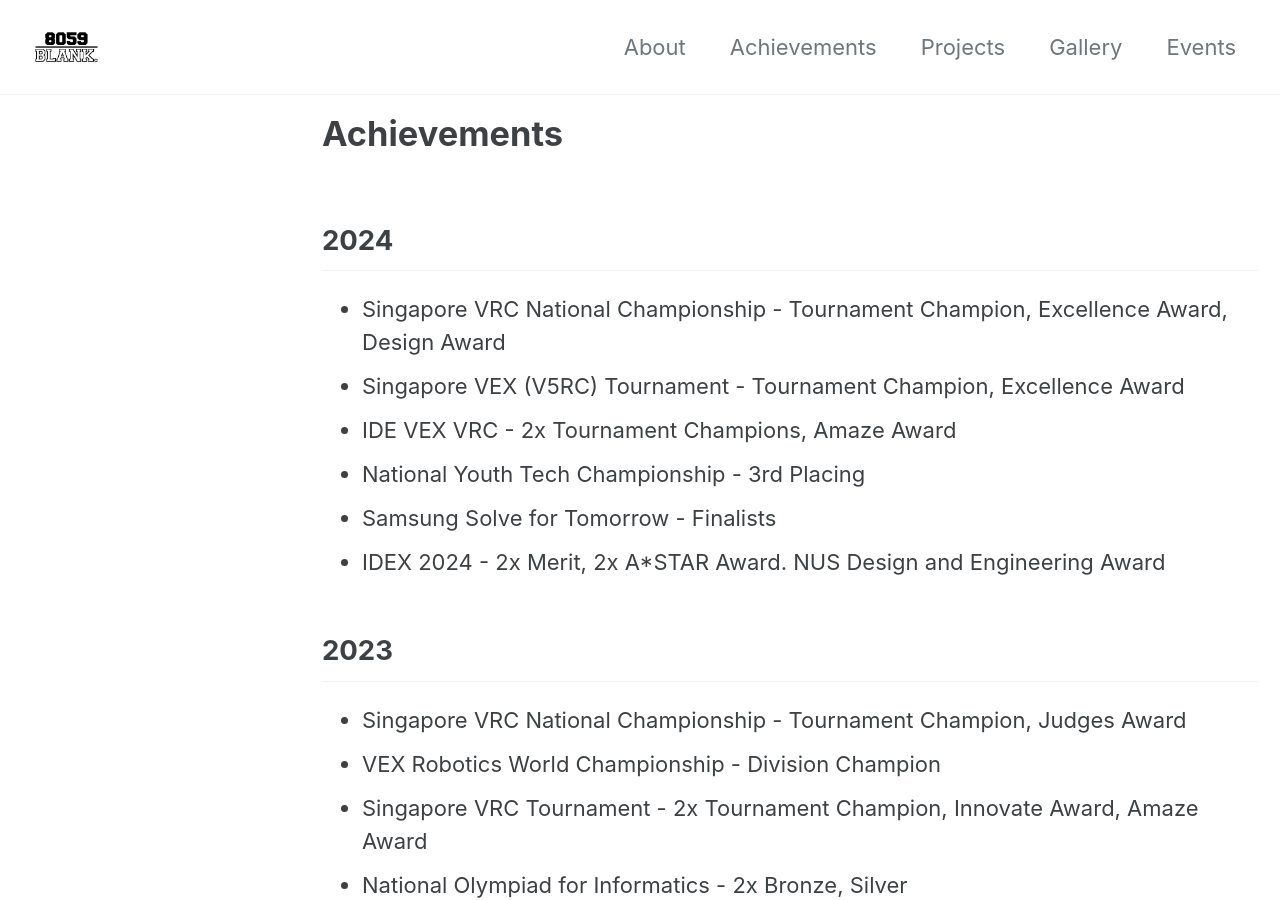
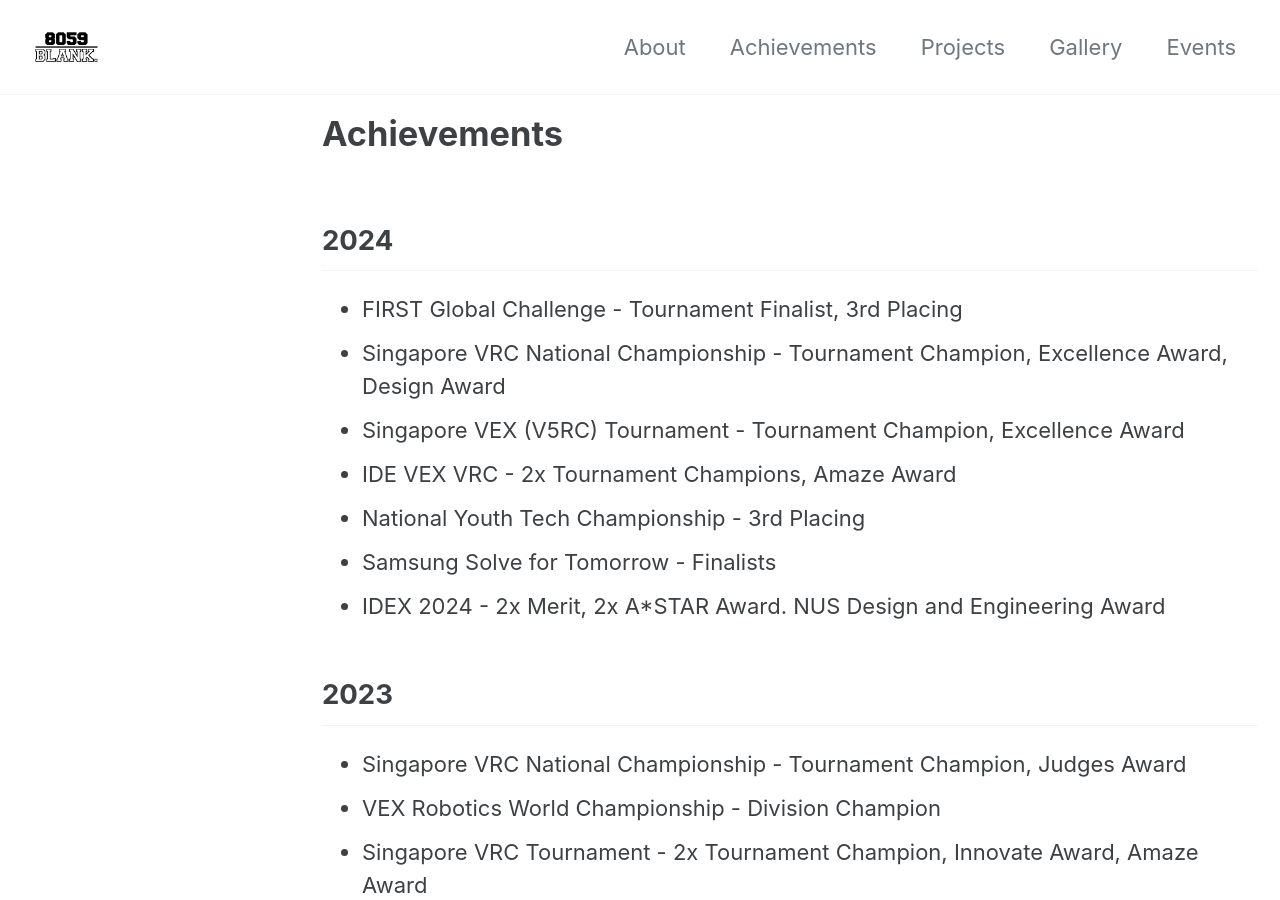
Before and after one commit to 8059blank/8059blank.github.io, a Jekyll site: the page built from achievements/index.md, in a window 1280 px wide and 900 px high. Built offline with Jekyll 4.4.1, drawn with Linux system fonts in a browser that asks for light colours; cached includes are drawn as plain includes; nearby versions of some CDN libraries.

Commit message:
Add FGC to achievements

```diff
--- a/achievements/index.md
+++ b/achievements/index.md
@@ -3,6 +3,7 @@
 title: Achievements
 ---
 ## 2024
+- FIRST Global Challenge - Tournament Finalist, 3rd Placing
 - Singapore VRC National Championship - Tournament Champion, Excellence Award, Design Award
 - Singapore VEX (V5RC) Tournament - Tournament Champion, Excellence Award
 - IDE VEX VRC - 2x Tournament Champions, Amaze Award
```
